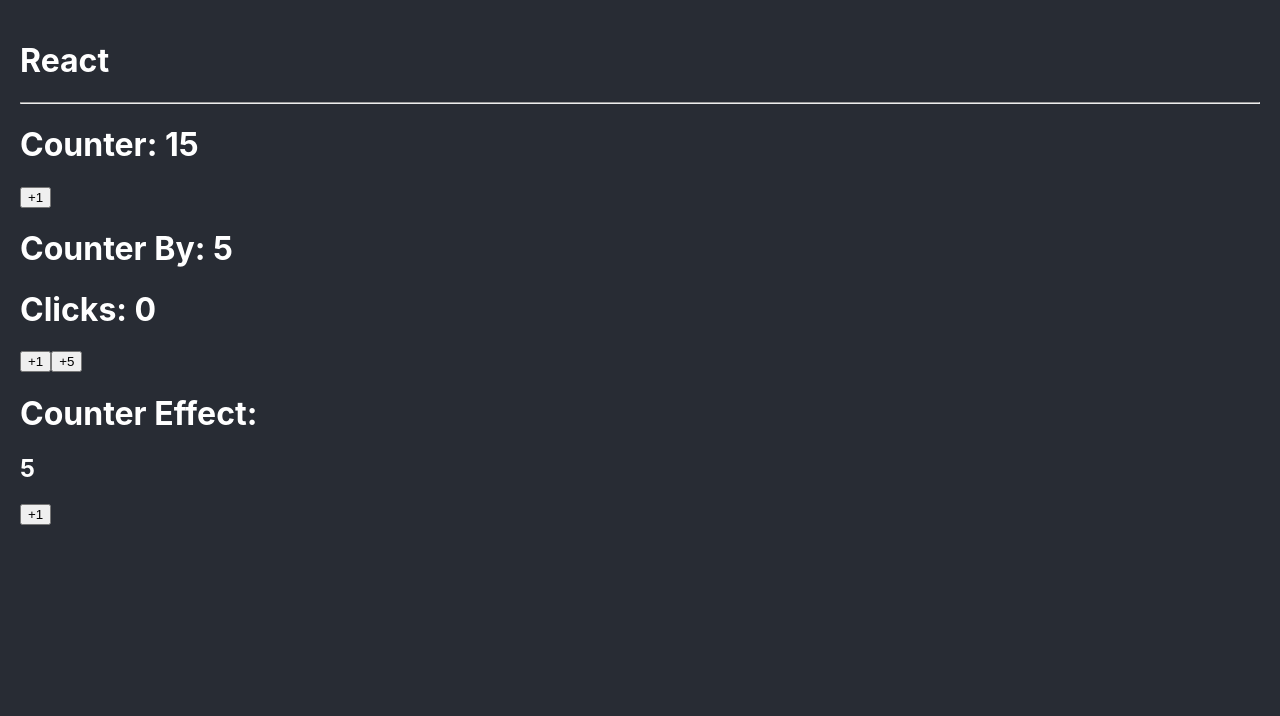
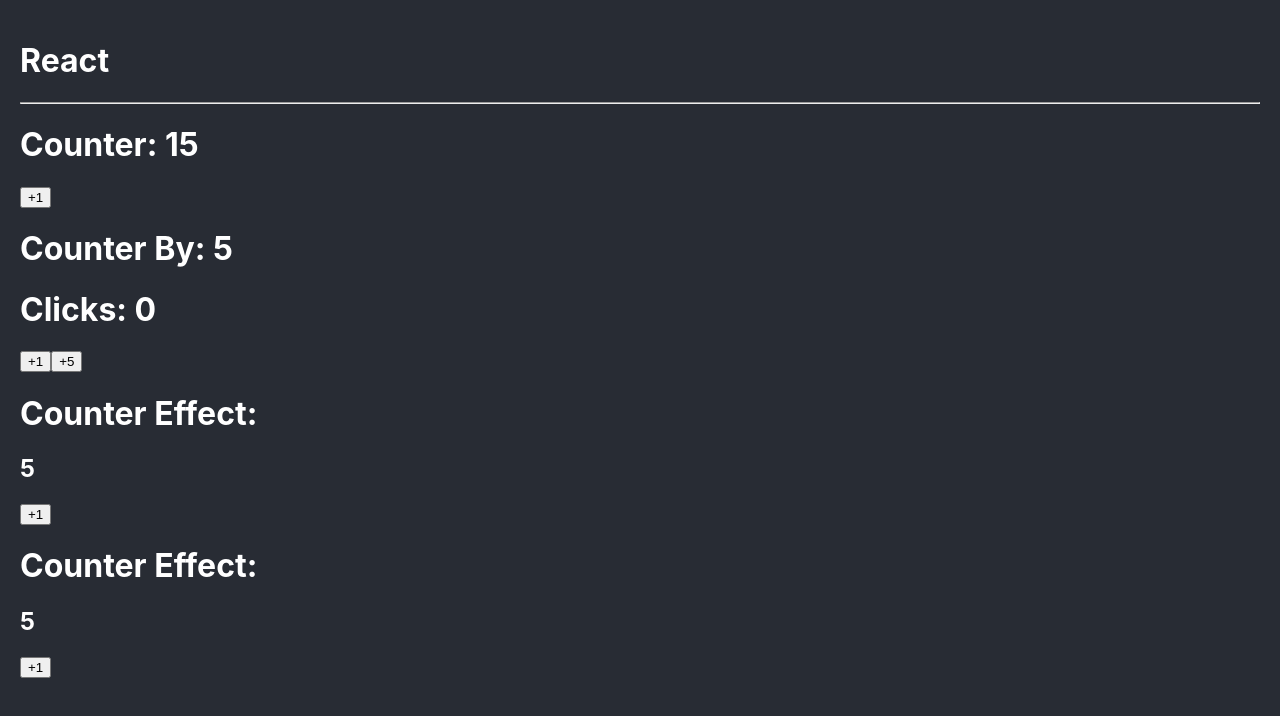
Before and after one commit to jalfonsosuarez/reactPro_01_refuerzo, a React (Create React App) app: page / in a window 1280 px wide. Shown: the top 716 px of the page. Built offline with nearby package versions, Linux system fonts and the light colour scheme.

Commit message:
UseRef. gsap TimeLines.

```diff
--- a/src/App.tsx
+++ b/src/App.tsx
@@ -11,6 +11,7 @@
       <Counter initialValue={ 15 } />
       <CounterBy />
       <CounterEffect />
+      <CounterEffect />
     </>
   );
 }
--- a/src/bases/CounterEffect.tsx
+++ b/src/bases/CounterEffect.tsx
@@ -1,4 +1,4 @@
-import { useEffect, useState } from 'react';
+import { useEffect, useRef, useState } from 'react';
 import { gsap } from 'gsap';
 
 const MAXIMUN_COUNT = 10;
@@ -6,6 +6,8 @@
 export const CounterEffect = () => {
 
     const [counter, setCounter] = useState( 5);
+
+    const counterElement = useRef<HTMLHeadingElement>( null );
 
     const handleClick = ( numero: number ) => {
             setCounter( prev => Math.min( prev + numero, MAXIMUN_COUNT ) );
@@ -17,17 +19,22 @@
 
         console.log('%cValor máximo alcanzado', 'color: red; background-color: black');
 
-        gsap.to( 'h2', { y: -10, duration: 0.2, ease: 'ease.out' } )
-            .then( () => {
-                gsap.to( 'h2', { y: 0, duration: 1, ease: 'bounce.out' } )
-            });
+        const tl = gsap.timeline();
+
+        tl.to( counterElement.current, { y: -10, duration: 0.2, ease: 'ease.out' } )
+            .to( counterElement.current, { y: 0, duration: 1, ease: 'bounce.out' } );
+
+        // gsap.to( counterElement.current, { y: -10, duration: 0.2, ease: 'ease.out' } )
+        //     .then( () => {
+        //         gsap.to( counterElement.current, { y: 0, duration: 1, ease: 'bounce.out' } )
+        //     });
 
     }, [counter])
 
     return (
         <>
             <h1>Counter Effect: </h1>
-            <h2>{ counter }</h2>
+            <h2 ref={ counterElement }>{ counter }</h2>
 
             <button onClick={ () => handleClick(1) }>
                 +1
```
